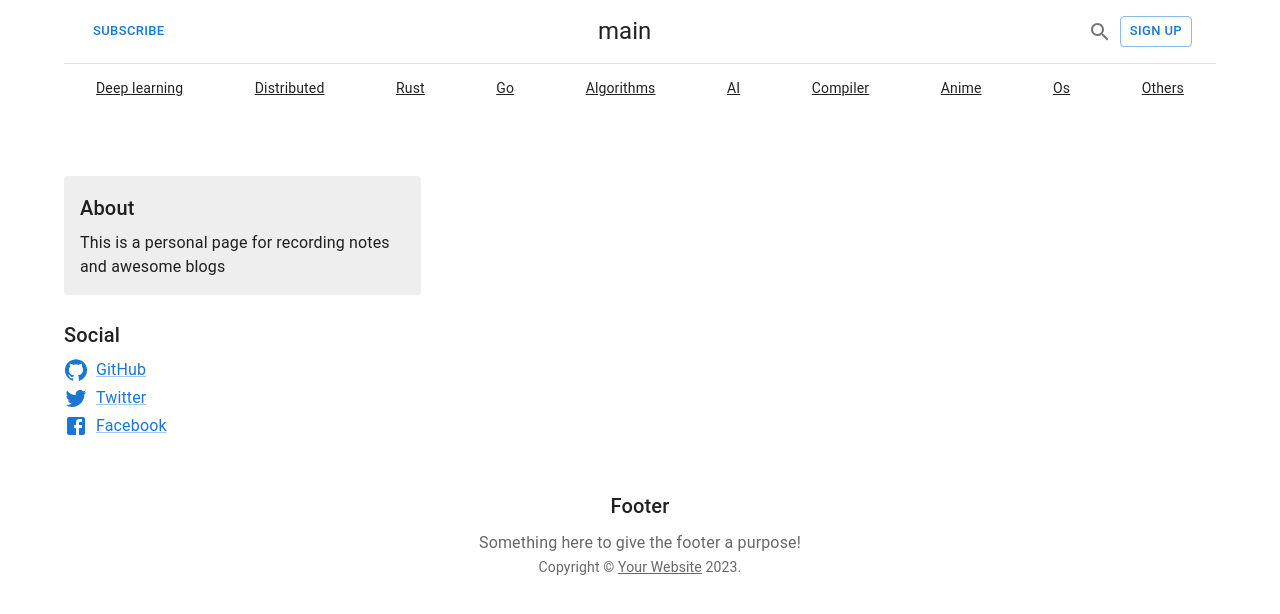
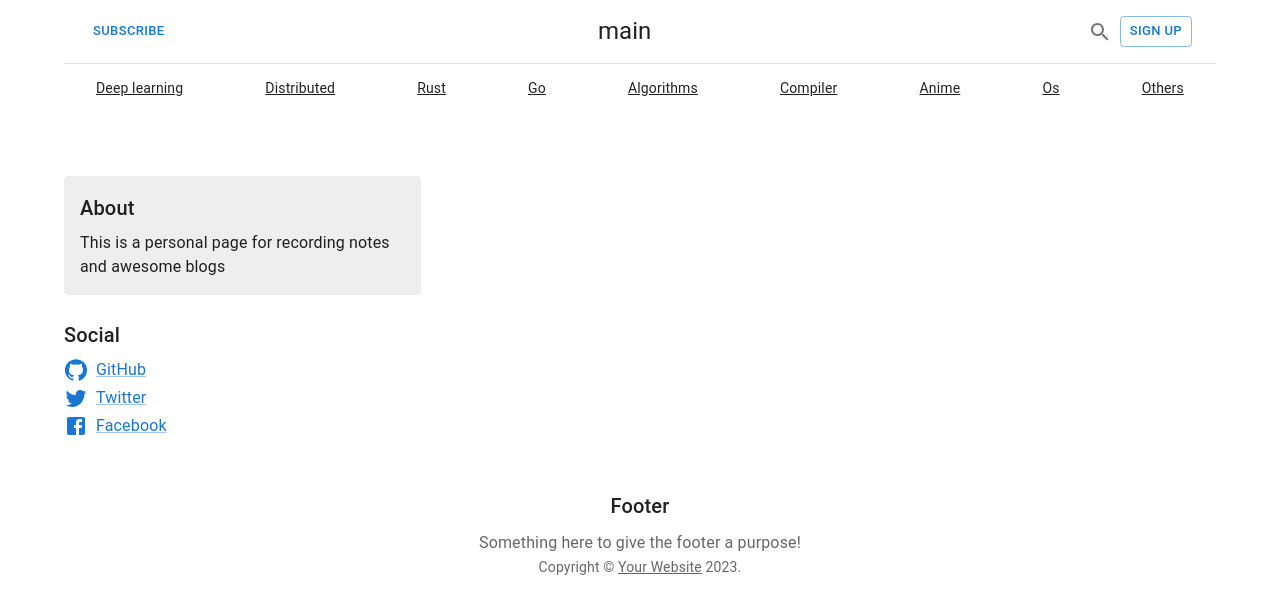
Before and after one commit to umdetree/umdetree.github.io, a React (Create React App) app: page / in a window 1280 px wide. Shown: the top 614 px of the page. Built offline with nearby package versions, Linux system fonts and the light colour scheme.

Commit message:
flow base deep generative models

```diff
--- a/src/App.tsx
+++ b/src/App.tsx
@@ -4,7 +4,7 @@ import {BrowserRouter, Routes, Route, useLocation} from 'react-router-dom';
 import BlogPost from "./blog/BlogPost";
 import Page from "./blog/Page";
 
-import {AiPosts, RustPosts, GoPosts, DistPosts, OtherPosts, AlgoPosts, OsPosts} from "./blog/Posts";
+import {DLPosts, RustPosts, GoPosts, DistPosts, OtherPosts, AlgoPosts, OsPosts} from "./blog/Posts";
 
 const category2posts = new Map([
   ["rust", RustPosts],
@@ -12,7 +12,7 @@ const category2posts = new Map([
   ["dist", DistPosts],
   ["algo", AlgoPosts],
   ["os", OsPosts],
-  ["ai", AiPosts],
+  ["dl", DLPosts],
   ["others", OtherPosts],
 ])
 
--- a/src/blog/Header.tsx
+++ b/src/blog/Header.tsx
@@ -7,12 +7,11 @@ import Typography from '@mui/material/Typography';
 import Link from '@mui/material/Link';
 
 const sections = [
-  { title: 'Deep learning', url: '/dl' },
+  { title: 'Deep learning', url: '/?category=dl' },
   { title: 'Distributed', url: '/?category=dist' },
   { title: 'Rust', url: '/?category=rust' },
   { title: 'Go', url: '/?category=go' },
   { title: 'Algorithms', url: '/?category=algo' },
-  { title: 'AI', url: '/?category=ai' },
   { title: 'Compiler', url: '#' },
   { title: 'Anime', url: '#' },
   { title: 'Os', url: '/?category=os' },
--- a/src/blog/Posts.tsx
+++ b/src/blog/Posts.tsx
@@ -2,8 +2,8 @@ const FeaturePosts = [
   {category: "rust", postinfo: {filename: "awesome.md", title: "Blogs about Rust"}},
 ]
 
-export const AiPosts = [
-  {category: "ai", postinfo: {filename: "model_blogs.md", title: "Awesome AI Blogs"}},
+export const DLPosts = [
+  {category: "dl", postinfo: {filename: "model_blogs.md", title: "Awesome AI Blogs"}},
 ]
 
 export const RustPosts = [
```
Also changed, not shown: public/blog/dl/model_blogs.md (renamed from public/blog/ai/model_blogs.md, +2 -0 lines).
